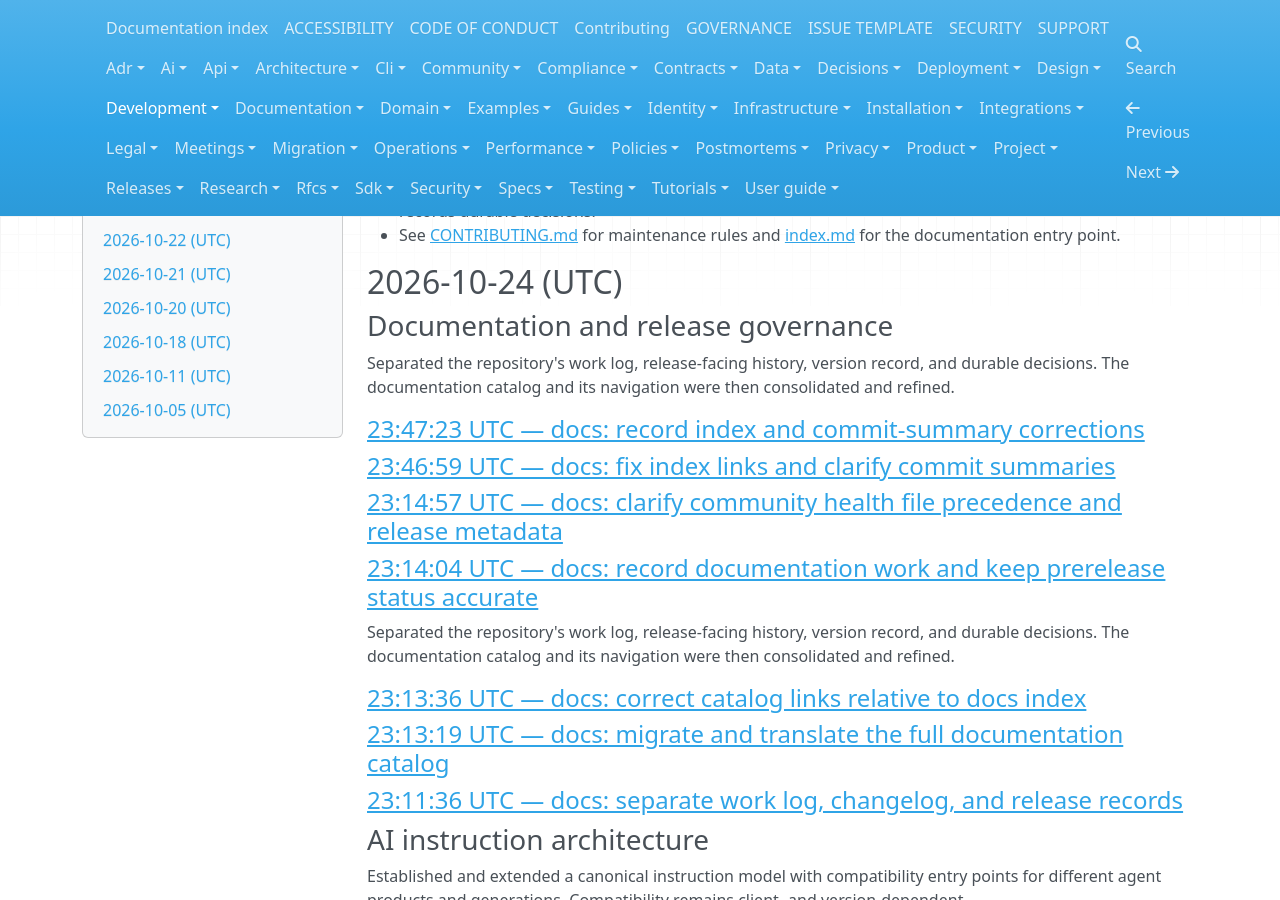
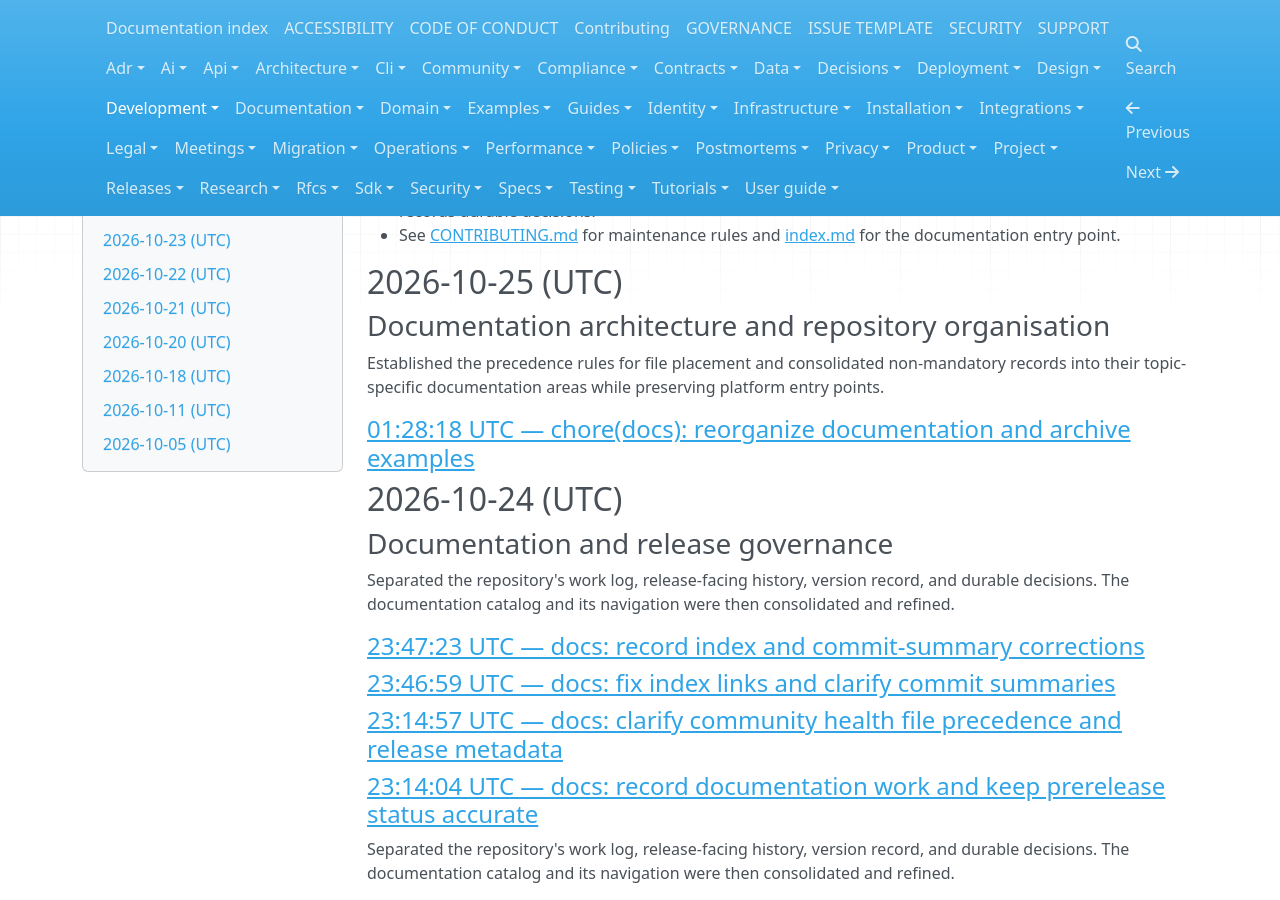
Before and after one commit to sandokanCat/.github, an MkDocs documentation site: the page built from docs/development/WORK_LOG.md, in a window 1280 px wide and 900 px high, scrolled down 446 px. Built offline with MkDocs 1.6.1, drawn with Linux system fonts in a browser that asks for light colours; nearby versions of some CDN libraries.

```diff
--- a/docs/development/WORK_LOG.md
+++ b/docs/development/WORK_LOG.md
@@ -10,6 +10,14 @@ This file is the repository's chronological work log. It summarizes work by UTC
 - Use concise, neutral descriptions rather than copying commit subjects or enumerating file-level changes. The link provides the full traceable record.
 - Add entries for all commits, including maintenance and merge commits. Do not use this file as a substitute for [CHANGELOG.md](../../CHANGELOG.md), which records notable changes by release, or [the decision register](../decisions/DECISIONS.md), which records durable decisions.
 - See [CONTRIBUTING.md](../CONTRIBUTING.md) for maintenance rules and [index.md](../index.md) for the documentation entry point.
+
+## 2026-10-25 (UTC)
+
+### Documentation architecture and repository organisation
+
+Established the precedence rules for file placement and consolidated non-mandatory records into their topic-specific documentation areas while preserving platform entry points.
+
+#### [01:28:18 UTC — chore(docs): reorganize documentation and archive examples](https://github.com/sandokanCat/.github/commit/be9649c52a43153c2b3f76ccb53b8ef920b5ba22)
 
 ## 2026-10-24 (UTC)
 
```
Also changed, not shown: CHANGELOG.md (+1 -1 lines), docs/releases/TAGGING.md (+1 -1 lines), docs/releases/VERSION.md (+2 -2 lines).
